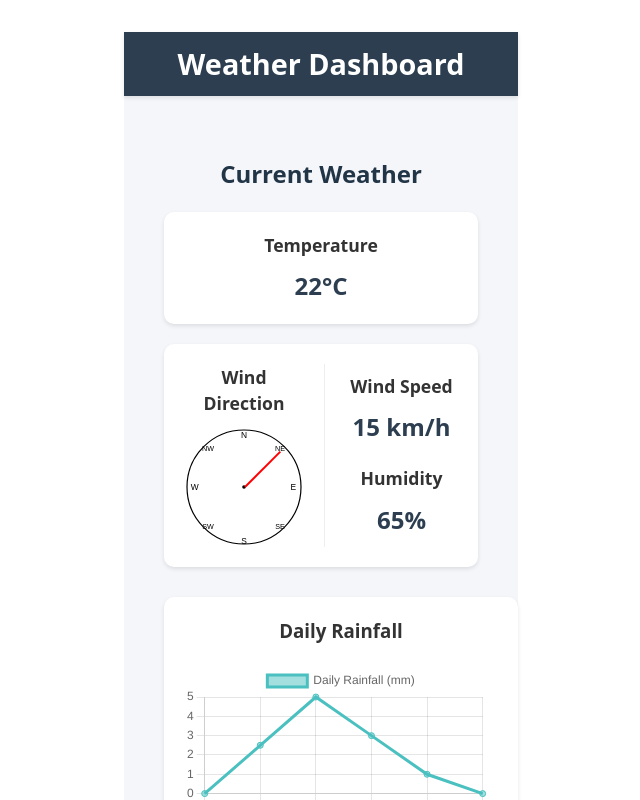
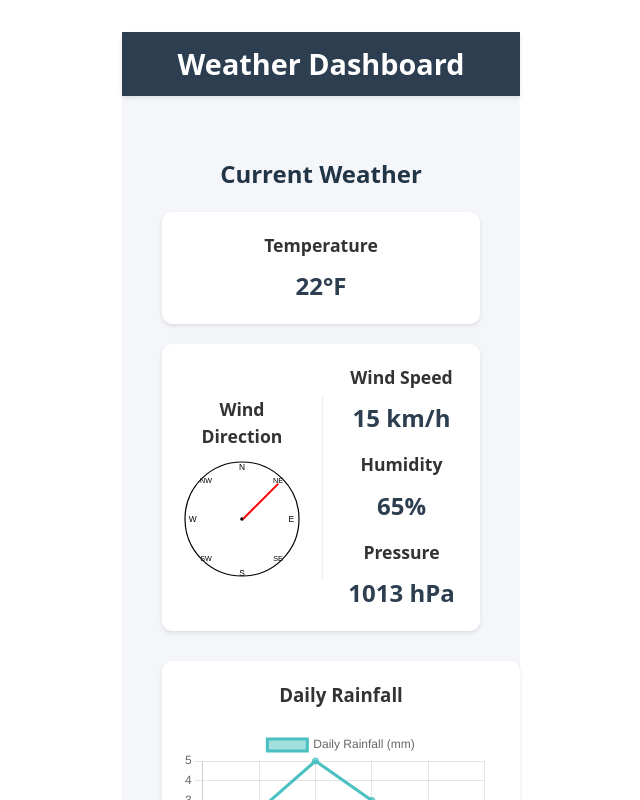
Before and after one commit to mrussell48/WeatherDashboard, a React (Vite) app: page / in a window 1280 px wide. Shown: the top 800 px of the page, without its empty margins (319-959 px from the left). Built offline with nearby package versions, Linux system fonts and the light colour scheme.

Commit message:
Add barometric pressure to current weather display

```diff
--- a/src/components/CurrentWeather.css
+++ b/src/components/CurrentWeather.css
@@ -38,7 +38,7 @@
   flex: 1;
   display: flex;
   flex-direction: column;
-  gap: 20px;
+  gap: 15px;
   padding-left: 20px;
 }
 
--- a/src/components/CurrentWeather.jsx
+++ b/src/components/CurrentWeather.jsx
@@ -9,7 +9,7 @@ const CurrentWeather = ({ weather }) => {
       <div className="weather-grid">
         <div className="weather-card">
           <h3>Temperature</h3>
-          <p>{weather.temperature}°C</p>
+          <p>{weather.temperature}°F</p>
         </div>
         <div className="weather-card wind-humidity-card">
           <div className="wind-direction">
@@ -25,6 +25,10 @@ const CurrentWeather = ({ weather }) => {
               <h3>Humidity</h3>
               <p>{weather.humidity}%</p>
             </div>
+            <div className="metric">
+              <h3>Pressure</h3>
+              <p>{weather.pressure} hPa</p>
+            </div>
           </div>
         </div>
       </div>
--- a/src/components/WeatherDashboard.jsx
+++ b/src/components/WeatherDashboard.jsx
@@ -4,7 +4,7 @@ import WeatherCharts from './WeatherCharts';
 import './WeatherDashboard.css';
 
 const WeatherDashboard = () => {
-  // Sample data - replace with actual API data
+  // Sample data - to be replace with actual API data
   const dailyRainfallData = {
     labels: ['6AM', '9AM', '12PM', '3PM', '6PM', '9PM'],
     datasets: [
@@ -33,6 +33,7 @@ const WeatherDashboard = () => {
     windSpeed: 15,
     windDirection: 45, // degrees
     humidity: 65,
+    pressure: 1013, // hPa
   };
 
   return (
```
